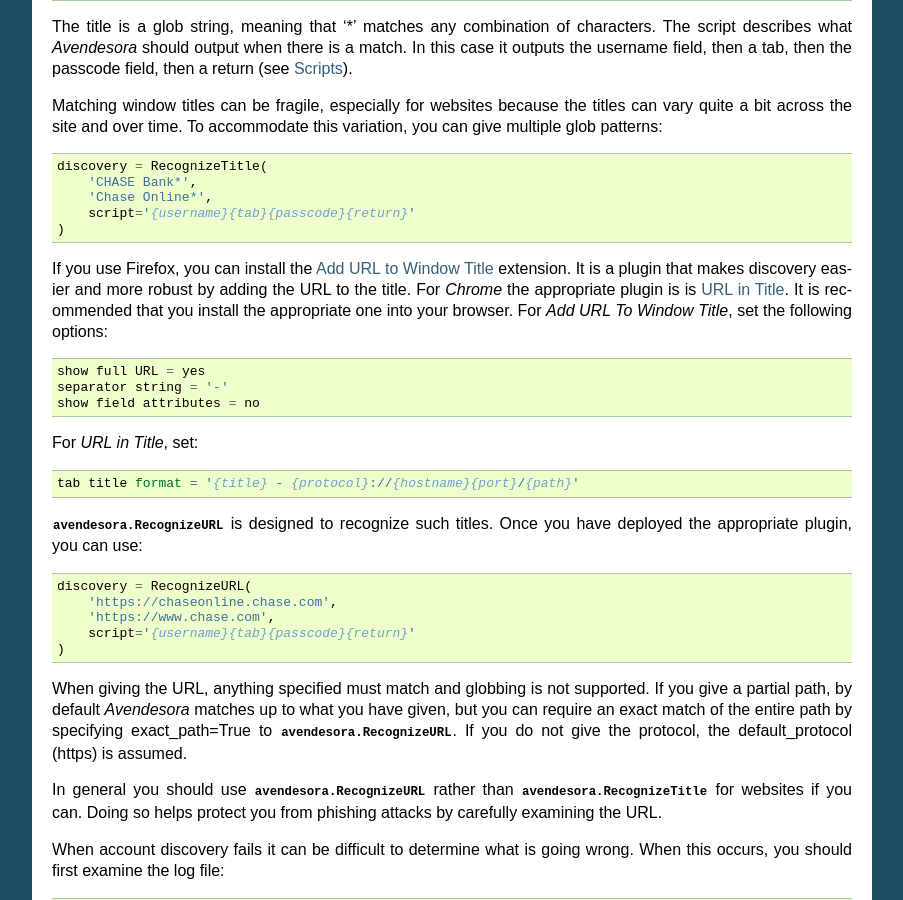
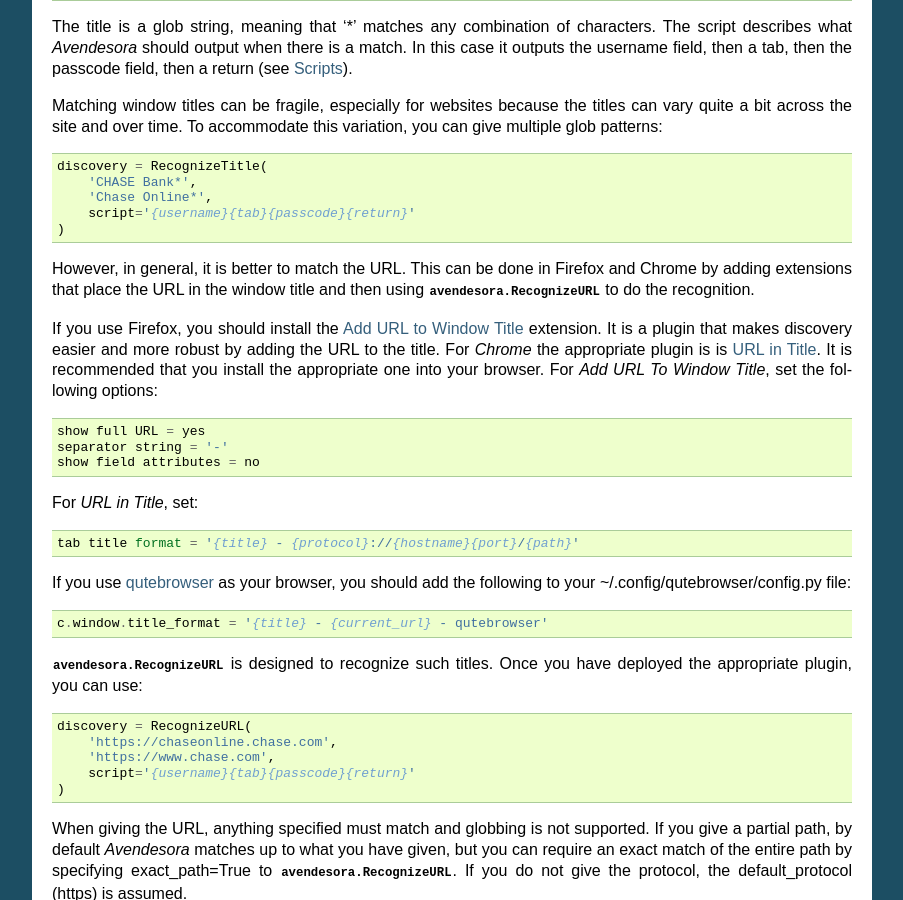
Before and after one commit to KenKundert/avendesora, a Sphinx documentation site: the page built from doc/advanced.rst, in a window 1280 px wide and 900 px high, scrolled down 781 px. Shown: the whole window, without its empty margins (198-1101 px from the left). Built offline with Sphinx 7.4.7, drawn with Linux system fonts in a browser that asks for light colours.

Commit message:
Add support for qutebrowser.

```diff
--- a/doc/advanced.rst
+++ b/doc/advanced.rst
@@ -87,7 +87,11 @@ patterns:
 .. index::
     single: RecognizeURL
 
-If you use Firefox, you can install the `Add URL to Window Title
+However, in general, it is better to match the URL. This can be done in Firefox
+and Chrome by adding extensions that place the URL in the window title and then
+using :class:`avendesora.RecognizeURL` to do the recognition.
+
+If you use Firefox, you should install the `Add URL to Window Title
 <https://addons.mozilla.org/en-US/firefox/addon/add-url-to-window-title>`_
 extension.  It is a plugin that makes discovery easier and more
 robust by adding the URL to the title.  For *Chrome* the appropriate
@@ -106,6 +110,13 @@ the following options:
 For *URL in Title*, set::
 
     tab title format = '{title} - {protocol}://{hostname}{port}/{path}'
+
+If you use `qutebrowser <https://qutebrowser.org>`_ as your browser, you should
+add the following to your ~/.config/qutebrowser/config.py file:
+
+.. code-block:: python
+
+    c.window.title_format = '{title} - {current_url} - qutebrowser'
 
 :class:`avendesora.RecognizeURL` is designed to recognize such titles. Once you
 have
```
Also changed, not shown: 2 other files.
